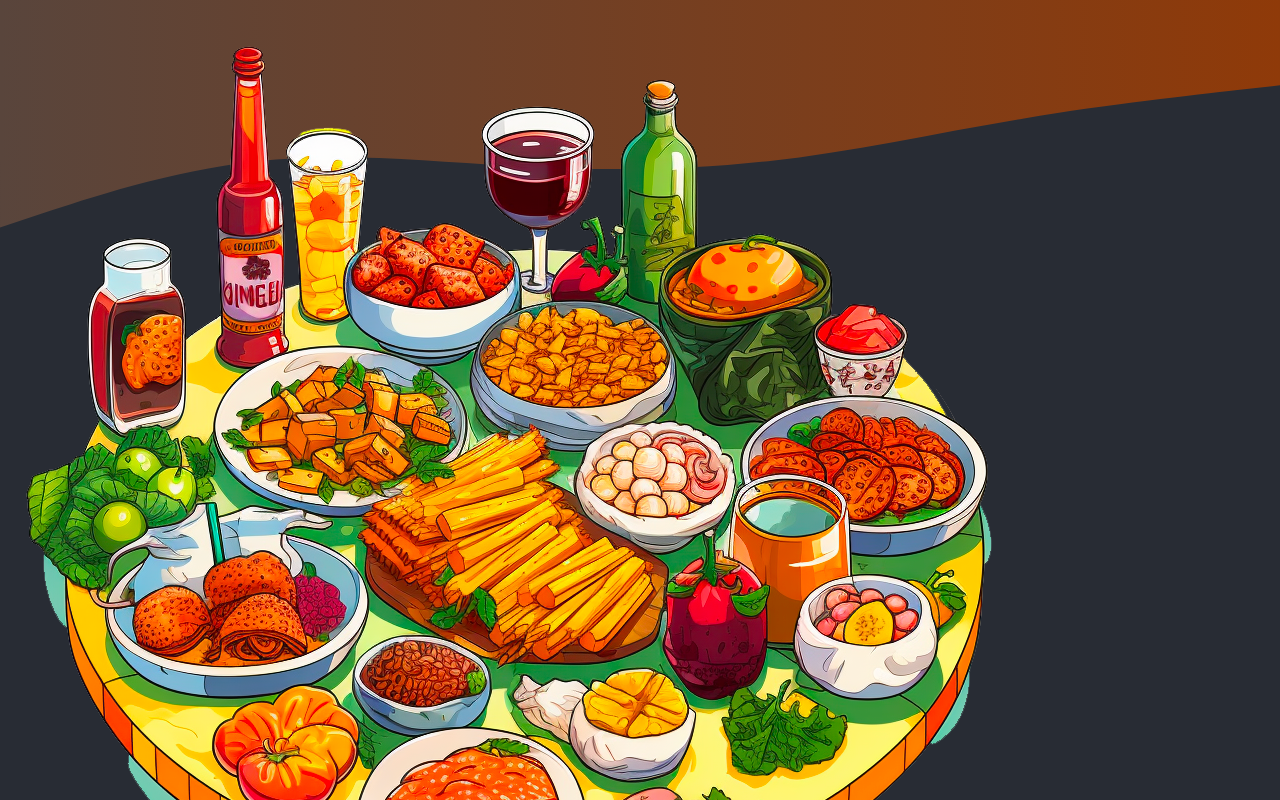
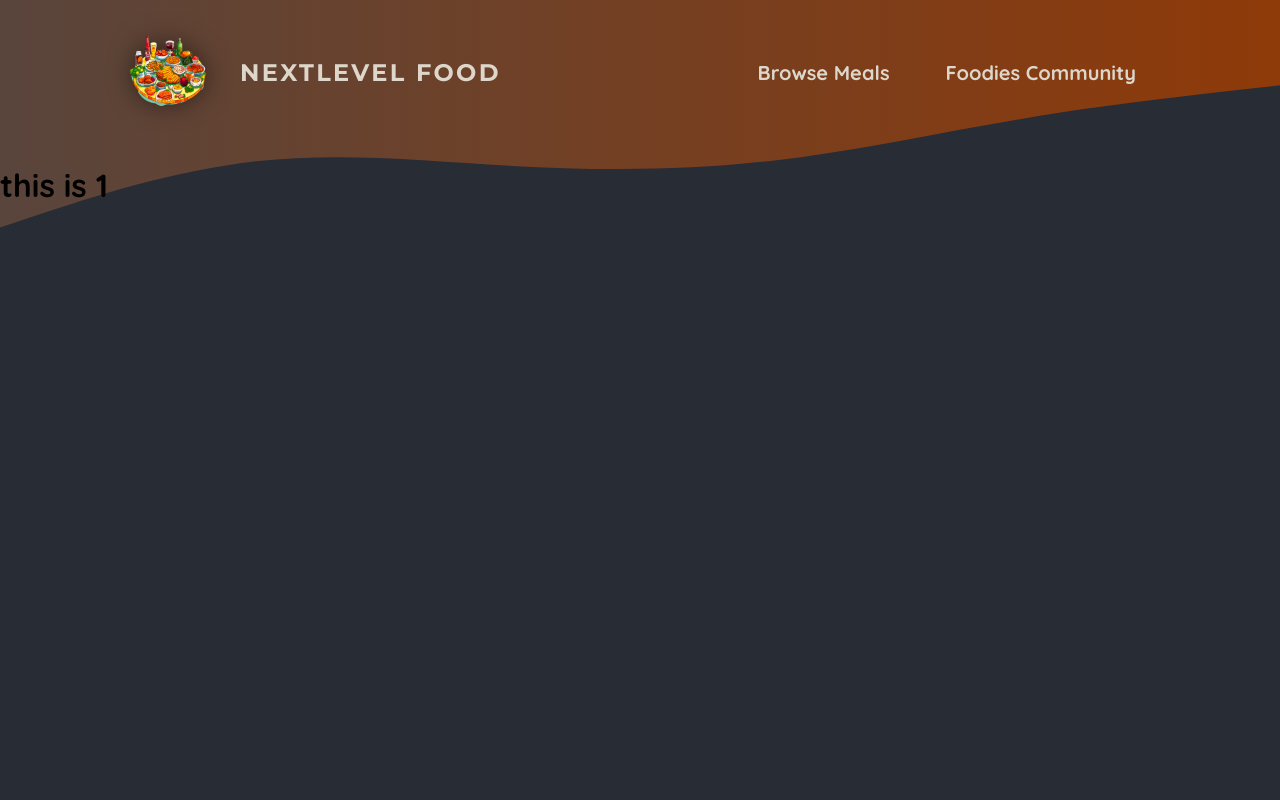
Before and after one commit to sameh-abdelhalem/foodies, a Next.js app: page /meals/1 in a window 1280 px wide. Shown: the top 800 px of the page. Built offline with nearby package versions, Linux system fonts and the light colour scheme.

Commit message:
outsource header layout to main-header component

```diff
--- a/app/layout.js
+++ b/app/layout.js
@@ -1,5 +1,6 @@
-import MainHeader from "@/components/main-header";
+import HeaderBackground from "@/components/main-header/header-background";
 import "./globals.css";
+import MainHeader from "@/components/main-header/main-header";
 
 export const metadata = {
   title: "NextLevel Food",
@@ -10,26 +11,7 @@
   return (
     <html lang="en">
       <body>
-        <div className="header-background">
-          <svg xmlns="http://www.w3.org/2000/svg" viewBox="0 0 1440 320">
-            <defs>
-              <linearGradient id="gradient" x1="0%" y1="0%" x2="100%" y2="0%">
-                <stop
-                  offset="0%"
-                  style={{ stopColor: "#59453c", stopOpacity: "1" }}
-                />
-                <stop
-                  offset="100%"
-                  style={{ stopColor: "#8f3a09", stopOpacity: "1" }}
-                />
-              </linearGradient>
-            </defs>
-            <path
-              fill="url(#gradient)"
-              d="M0,256L48,240C96,224,192,192,288,181.3C384,171,480,181,576,186.7C672,192,768,192,864,181.3C960,171,1056,149,1152,133.3C1248,117,1344,107,1392,101.3L1440,96L1440,0L1392,0C1344,0,1248,0,1152,0C1056,0,960,0,864,0C768,0,672,0,576,0C480,0,384,0,288,0C192,0,96,0,48,0L0,0Z"
-            ></path>
-          </svg>
-        </div>
+        <HeaderBackground />
         <MainHeader />
         {children}
       </body>
--- /dev/null
+++ b/components/main-header/header-background.jsx
@@ -0,0 +1,24 @@
+export default function HeaderBackground() {
+  return (
+    <div className="header-background">
+      <svg xmlns="http://www.w3.org/2000/svg" viewBox="0 0 1440 320">
+        <defs>
+          <linearGradient id="gradient" x1="0%" y1="0%" x2="100%" y2="0%">
+            <stop
+              offset="0%"
+              style={{ stopColor: "#59453c", stopOpacity: "1" }}
+            />
+            <stop
+              offset="100%"
+              style={{ stopColor: "#8f3a09", stopOpacity: "1" }}
+            />
+          </linearGradient>
+        </defs>
+        <path
+          fill="url(#gradient)"
+          d="M0,256L48,240C96,224,192,192,288,181.3C384,171,480,181,576,186.7C672,192,768,192,864,181.3C960,171,1056,149,1152,133.3C1248,117,1344,107,1392,101.3L1440,96L1440,0L1392,0C1344,0,1248,0,1152,0C1056,0,960,0,864,0C768,0,672,0,576,0C480,0,384,0,288,0C192,0,96,0,48,0L0,0Z"
+        ></path>
+      </svg>
+    </div>
+  );
+}
--- a/components/main-header.jsx
+++ b/components/main-header/main-header.jsx
@@ -1,13 +1,15 @@
 import Link from "next/link";
-import logo from "../assets/logo.png";
+import logo from "@/assets/logo.png";
+import classes from "./main-header.module.css";
+import Image from "next/image";
 const MainHeader = () => {
   return (
-    <header>
-      <Link href={"/"}>
-        <img src={logo.src} alt="a plate with food on it" />
+    <header className={classes.header}>
+      <Link className={classes.logo} href={"/"}>
+        <Image priority src={logo} alt="a plate with food on it" />
         NextLevel Food
       </Link>
-      <nav>
+      <nav className={classes.nav}>
         <ul>
           <li>
             <Link href={"/meals"}>Browse Meals</Link>
--- /dev/null
+++ b/components/main-header/main-header.module.css
@@ -0,0 +1,67 @@
+.header {
+  display: flex;
+  justify-content: space-between;
+  align-items: center;
+  padding: 2rem 1rem;
+}
+
+@media (min-width: 768px) {
+  .header {
+    padding: 2rem 10%;
+  }
+}
+
+.nav ul {
+  list-style: none;
+  margin: 0;
+  padding: 0;
+  display: flex;
+  gap: 1.5rem;
+  /* font-family: 'Montserrat', sans-serif; */
+  font-size: 1.25rem;
+}
+
+.nav a {
+  text-decoration: none;
+  color: #ddd6cb;
+  font-weight: bold;
+  padding: 0.5rem 1rem;
+  border-radius: 0.5rem;
+}
+
+.nav a:hover,
+.nav a:active {
+  background: linear-gradient(90deg, #ff8a05, #f9b331);
+  background-clip: text;
+  -webkit-background-clip: text;
+  -webkit-text-fill-color: transparent;
+  text-shadow: 0 0 18px rgba(248, 190, 42, 0.8);
+}
+
+.active {
+  background: linear-gradient(90deg, #ff8a05, #f9b331);
+  background-clip: text;
+  -webkit-background-clip: text;
+  -webkit-text-fill-color: transparent;
+}
+
+.logo {
+  display: flex;
+  align-items: center;
+  justify-content: center;
+  gap: 2rem;
+  text-decoration: none;
+  color: #ddd6cb;
+  font-weight: bold;
+  font-family: 'Montserrat', sans-serif;
+  letter-spacing: 0.15rem;
+  text-transform: uppercase;
+  font-size: 1.5rem;
+}
+
+.logo img {
+  width: 5rem;
+  height: 5rem;
+  object-fit: contain;
+  filter: drop-shadow(0 0 0.75rem rgba(0, 0, 0, 0.5));
+}
```
